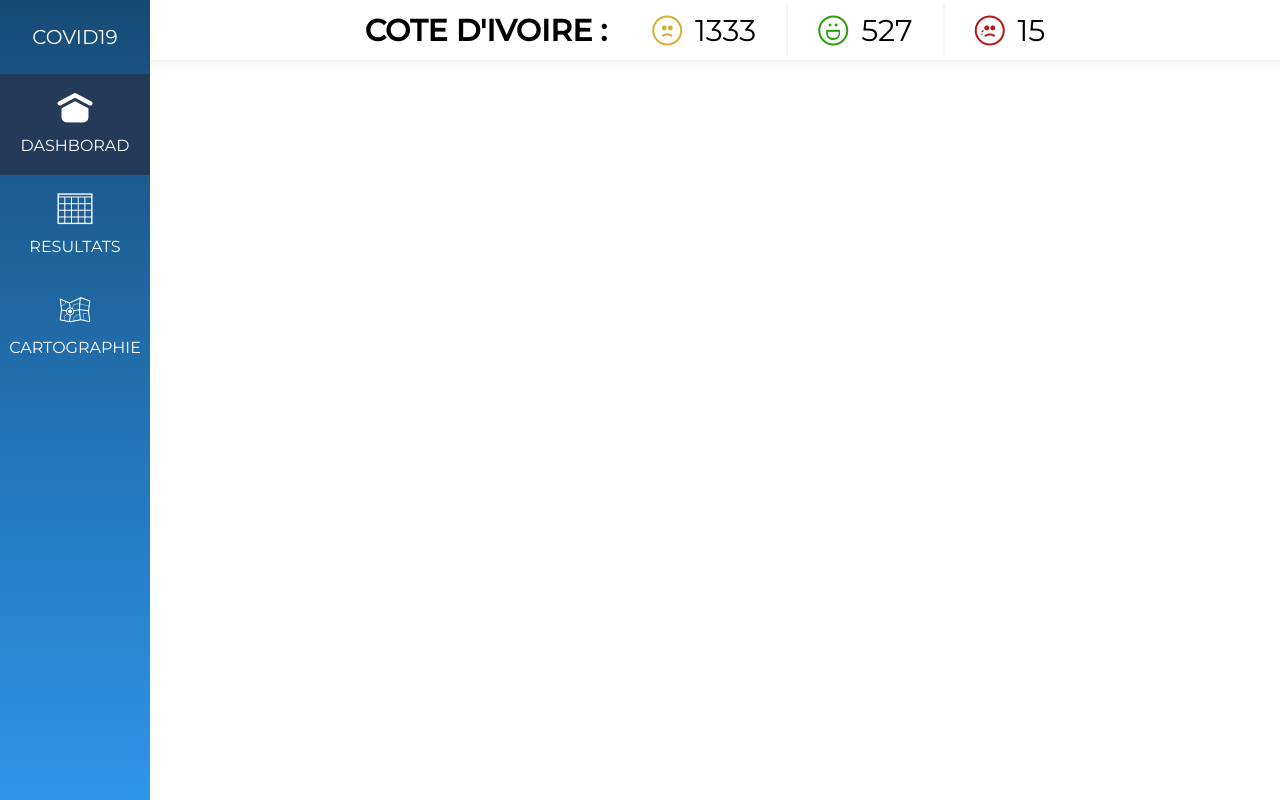
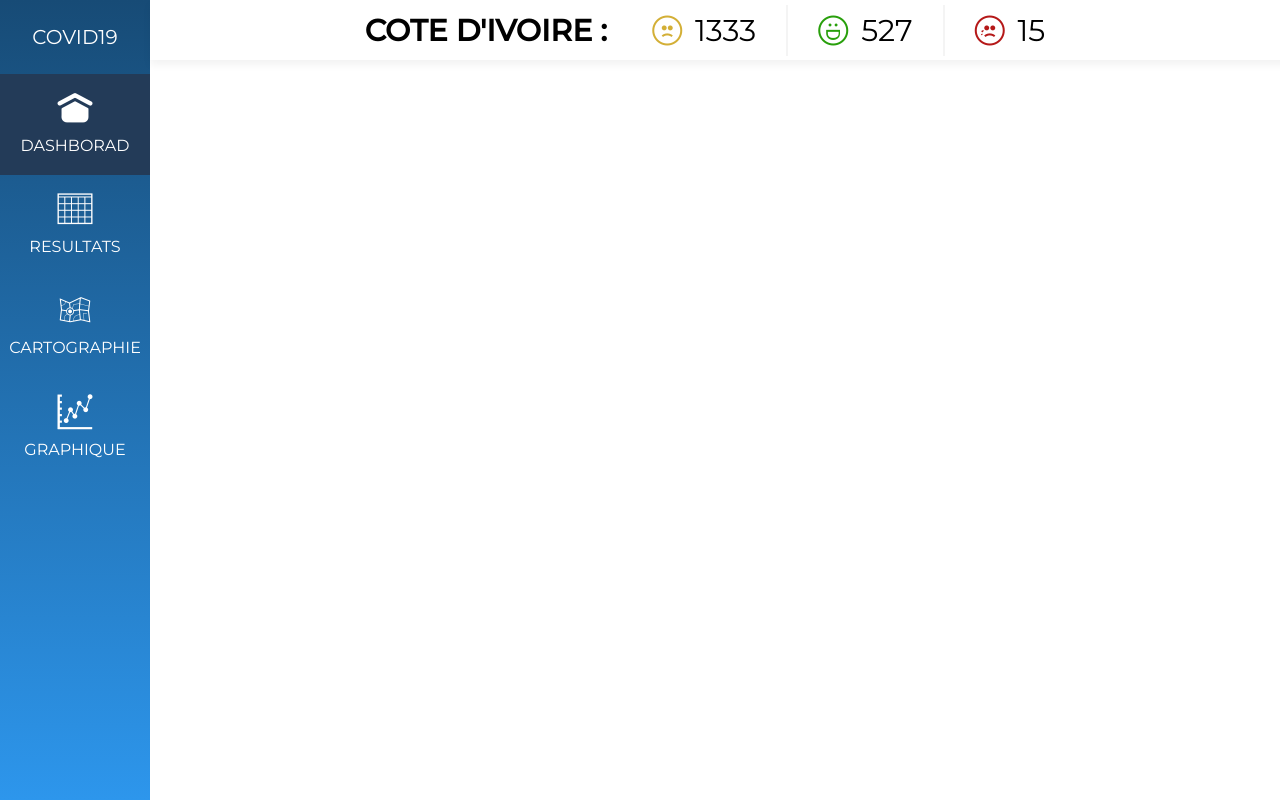
Before and after one commit to sylvain12/covid19, a Svelte app: page / in a window 1280 px wide. Built offline with nearby package versions, Linux system fonts and the light colour scheme.

Commit message:
Reset graphique menu for test zeit staging

```diff
--- /dev/null
+++ b/public/now.json
@@ -0,0 +1,6 @@
+{
+  "alias": [
+    { "branch": "develop", "alias": "covid19-ci.sylvainka12.now.sh/" },
+    { "branch": "master", "alias": "covid19-ci.now.sh" }
+  ]
+}
--- a/src/components/layouts/Sidebar.svelte
+++ b/src/components/layouts/Sidebar.svelte
@@ -85,11 +85,11 @@
         Cartographie
       </span>
     </li>
-    <!-- <li class="sidebar__item">
+    <li class="sidebar__item">
       <span class="sidebar__link">
         <i class="icofont-chart-line" />
         Graphique
       </span>
-    </li> -->
+    </li>
   </ul>
 </aside>
```
